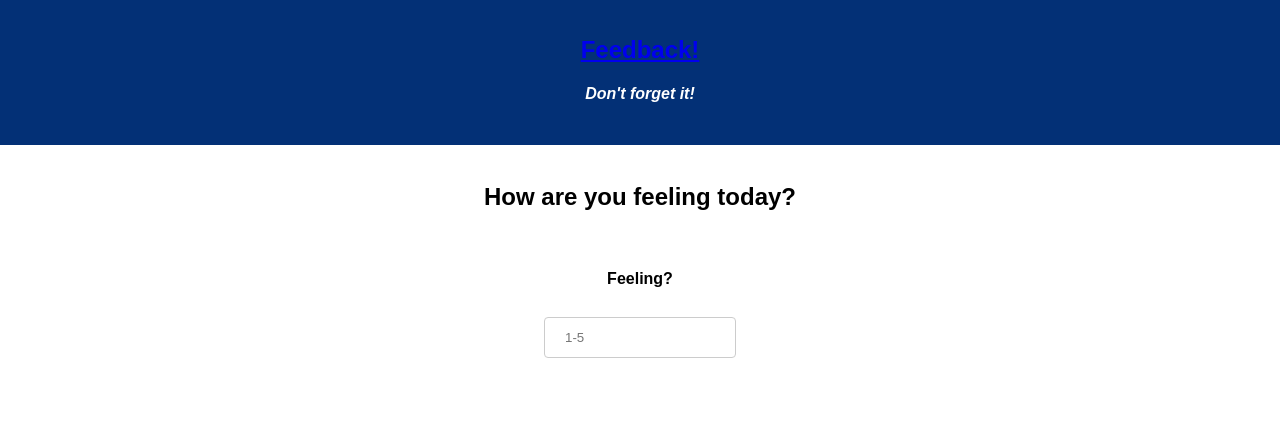
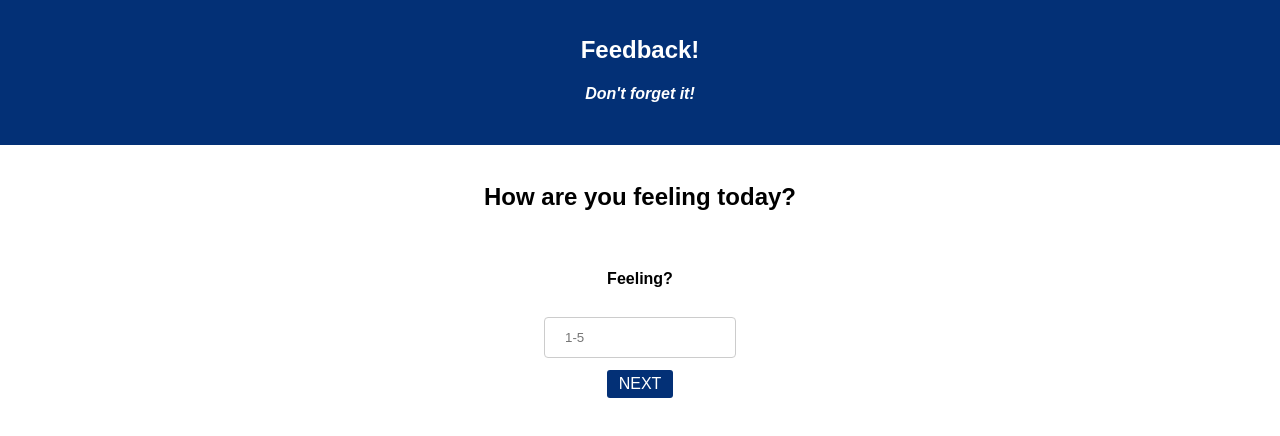
Before and after one commit to astrangethao/redux-feedback-loop, a React (Create React App) app: page /submission in a window 1280 px wide. Shown: the top 436 px of the page. Built offline with nearby package versions, Linux system fonts and the light colour scheme.

Commit message:
added alternative way of validating inputs

```diff
--- a/src/components/App/App.js
+++ b/src/components/App/App.js
@@ -1,6 +1,6 @@
 import React, { Component } from "react";
 import "./App.css";
-import { HashRouter as Router, Route, Link } from "react-router-dom";
+import { HashRouter as Router, Route } from "react-router-dom";
 import FeelingPage from "../FeelingPage/FeelingPage";
 import UnderstandingPage from "../UnderstandingPage/UnderstandingPage";
 import SupportPage from "../SupportPage/SupportPage";
@@ -14,9 +14,7 @@ class App extends Component {
       <div className="App">
         <Router>
           <header className="App-header">
-            <h1 className="App-title">
-              <Link to="/">Feedback!</Link>
-            </h1>
+            <h1 className="App-title">Feedback!</h1>
             <h4>
               <i>Don't forget it!</i>
             </h4>
--- a/src/components/FeelingPage/FeelingPage.js
+++ b/src/components/FeelingPage/FeelingPage.js
@@ -18,11 +18,15 @@ class FeelingPage extends Component {
   };
 
   handleNextClick = (event) => {
+    if (this.state.feeling) {
       this.props.dispatch({
         type: "SET_FEELING_RATE",
         payload: this.state.feeling,
       });
       this.props.history.push("/understanding");
+    } else {
+      alert("Please set a rate!");
+    }
   };
 
   render() {
@@ -45,11 +49,9 @@ class FeelingPage extends Component {
         </div>
 
         <div>
-          {this.state.feeling && (
           <button onClick={this.handleNextClick} className="app-btn">
             NEXT
           </button>
-          )}
         </div>
       </div>
     );
--- a/src/components/SupportPage/SupportPage.js
+++ b/src/components/SupportPage/SupportPage.js
@@ -18,11 +18,15 @@ class SupportPage extends Component {
   };
 
   handleNextClick = (event) => {
+    if (this.state.support) {
       this.props.dispatch({
         type: "SET_SUPPORT_RATE",
         payload: this.state.support,
       });
       this.props.history.push("/comment");
+    } else {
+      alert("Please set a rate!");
+    }
   };
 
   render() {
@@ -45,11 +49,9 @@ class SupportPage extends Component {
         </div>
 
         <div>
-          {this.state.support && (
           <button onClick={this.handleNextClick} className="app-btn">
             NEXT
           </button>
-          )}
         </div>
       </div>
     );
--- a/src/components/UnderstandingPage/UnderstandingPage.js
+++ b/src/components/UnderstandingPage/UnderstandingPage.js
@@ -18,11 +18,15 @@ class UnderstandingPage extends Component {
   };
 
   handleNextClick = (event) => {
+    if (this.state.understanding) {
       this.props.dispatch({
         type: "SET_UNDERSTANDING_RATE",
         payload: this.state.understanding,
       });
       this.props.history.push("/support");
+    } else {
+      alert("Please set a rate!");
+    }
   };
 
   render() {
@@ -45,11 +49,9 @@ class UnderstandingPage extends Component {
         </div>
 
         <div>
-          {this.state.understanding && (
           <button onClick={this.handleNextClick} className="app-btn">
             NEXT
           </button>
-          )}
         </div>
       </div>
     );
```
Lines whose indentation alone changed are shown as unchanged.
